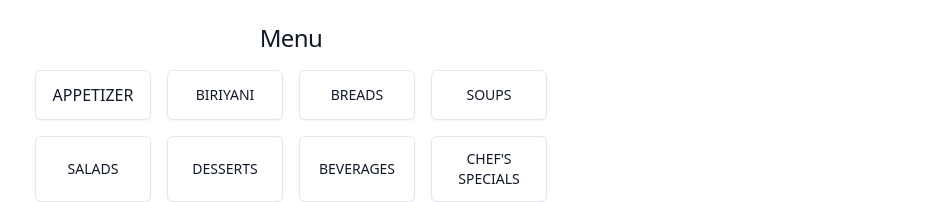
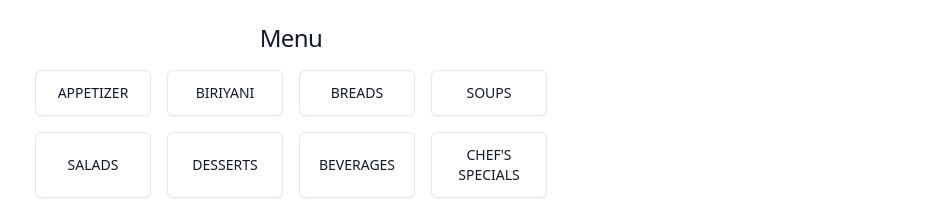
Before and after one commit to gauthampkrishnan/rework_web_faris, a React (Vite) app: page /page-three in a window 1280 px wide. Shown: the part 454-656 px from the top of the page, without its empty margins (349-1280 px from the left). Built offline with nearby package versions, Linux system fonts and the light colour scheme.

Commit message:
Fix issue with menu choosing

```diff
--- a/src/Page3.jsx
+++ b/src/Page3.jsx
@@ -127,7 +127,7 @@ function PageThree() {
         <div className="mt-5 sm:mx-auto sm:w-full sm:max-w-md md:max-w-lg flex flex-col items-center justify-center">
           <div className="space-y-6 w-full text-center">
             <div class="grid sm:grid-cols-2 md:grid-cols-4 gap-4">
-              <label class="group relative flex items-center justify-center rounded-md border py-3 px-4 text-xs sm:text-sm md:text-base font-medium uppercase hover:bg-gray-50 focus:outline-none flex-1 cursor-pointer bg-white text-gray-900 shadow-sm">
+              <label class="group relative flex items-center justify-center rounded-md border py-3 px-4 text-sm font-medium uppercase hover:bg-gray-50 focus:outline-none sm:flex-1 cursor-pointer bg-white text-gray-900 shadow-sm">
                 <input
                   type="radio"
                   name="size-choice"
```
